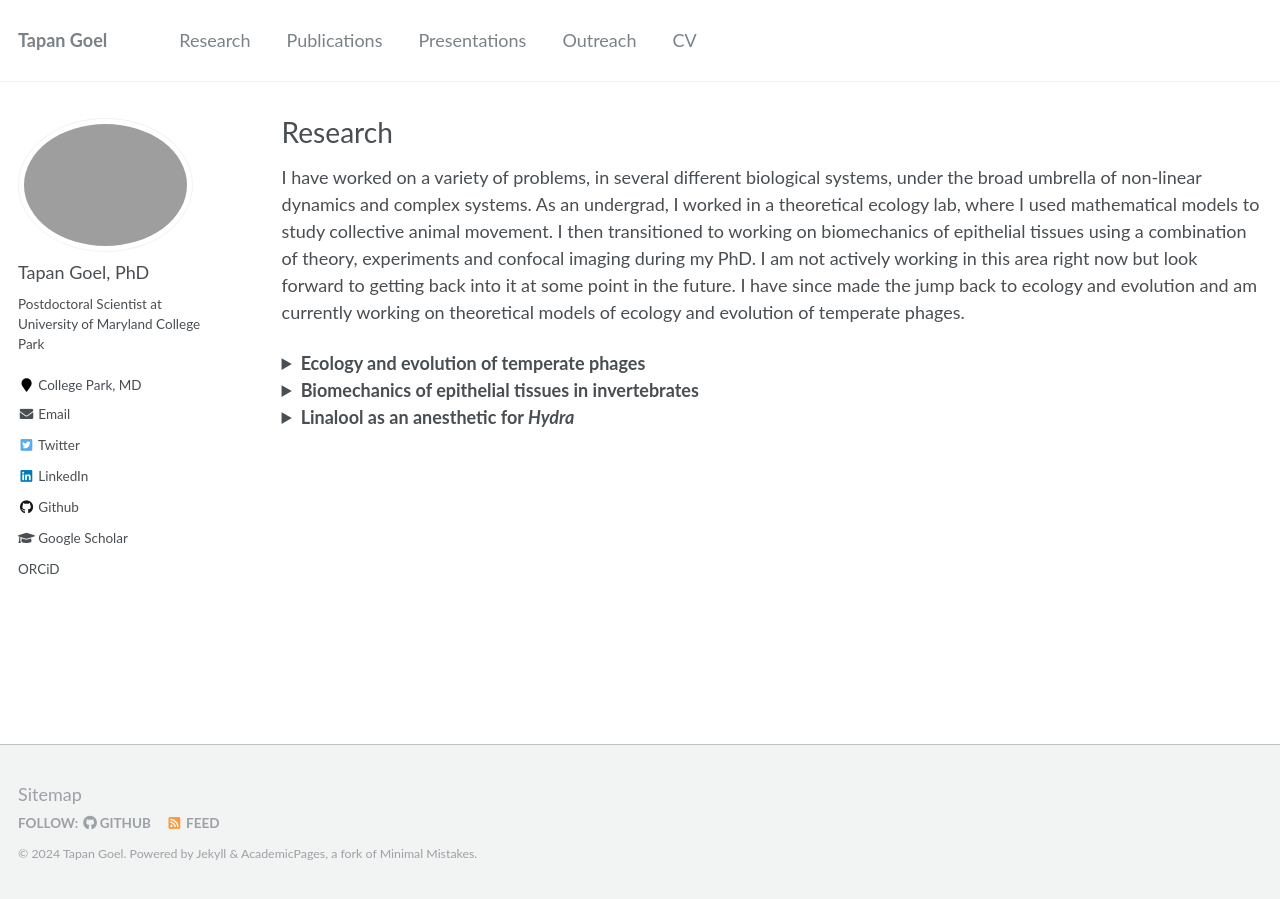
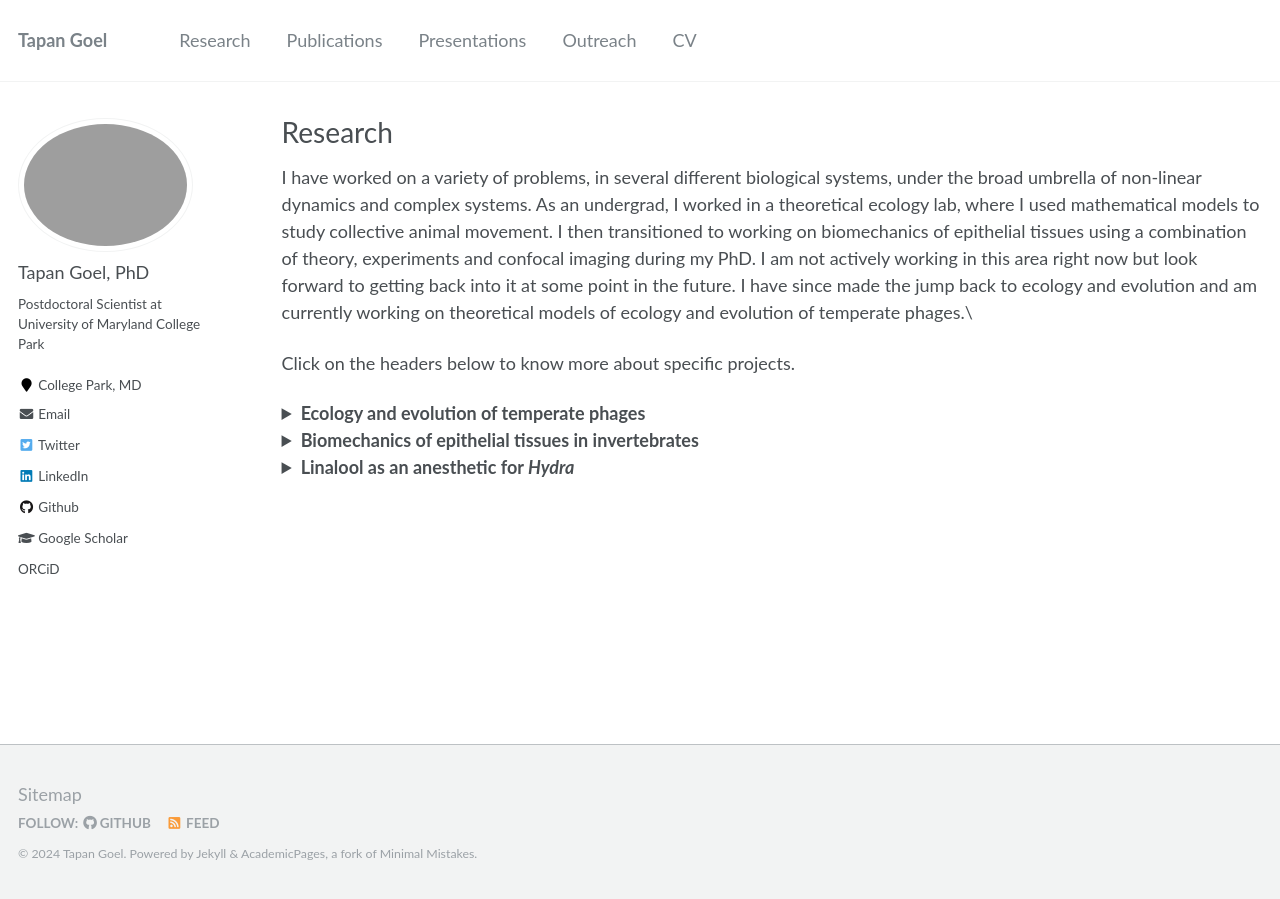
Before and after one commit to tapangoel1994/tapangoel1994.github.io, a Jekyll site: the page built from _pages/research.md, in a window 1280 px wide. Built offline with Jekyll 4.4.1, drawn with Linux system fonts in a browser that asks for light colours.

Commit message:
Update research.md

```diff
--- a/_pages/research.md
+++ b/_pages/research.md
@@ -9,7 +9,9 @@ author_profile: true
 <!--- header: --->
 <!--- overlay_image: galaxy2.jpg --->
 
-I have worked on a variety of problems, in several different biological systems, under the broad umbrella of non-linear dynamics and complex systems. As an undergrad, I worked in a theoretical ecology lab, where I used mathematical models to study collective animal movement. I then transitioned to working on biomechanics of epithelial tissues using a combination of theory, experiments and confocal imaging during my PhD. I am not actively working in this area right now but look forward to getting back into it at some point in the future. I have since made the jump back to ecology and evolution and am currently working on theoretical models of ecology and evolution of temperate phages.
+I have worked on a variety of problems, in several different biological systems, under the broad umbrella of non-linear dynamics and complex systems. As an undergrad, I worked in a theoretical ecology lab, where I used mathematical models to study collective animal movement. I then transitioned to working on biomechanics of epithelial tissues using a combination of theory, experiments and confocal imaging during my PhD. I am not actively working in this area right now but look forward to getting back into it at some point in the future. I have since made the jump back to ecology and evolution and am currently working on theoretical models of ecology and evolution of temperate phages.\
+
+Click on the headers below to know more about specific projects.
 <details>
   <summary><b>Ecology and evolution of temperate phages</b></summary>
 
```
